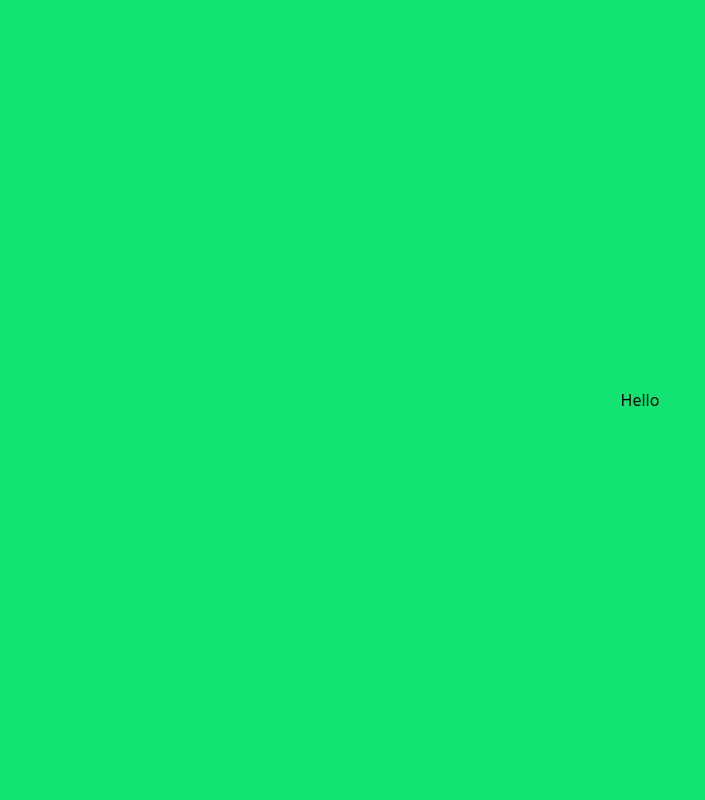
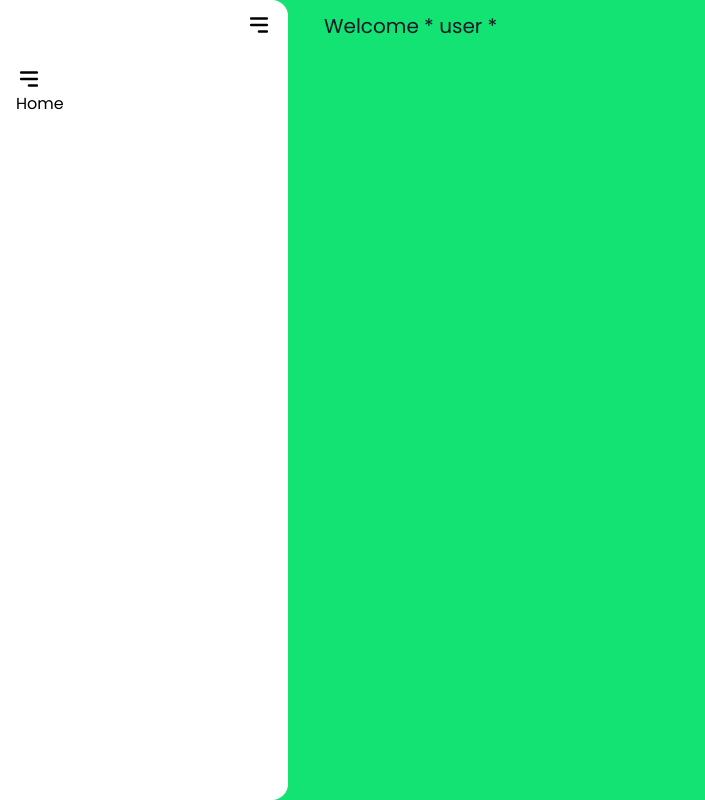
Before and after one commit to MiguelCamilo/Budget-Buddy-App, a React (Vite) app: page /dashboard in a window 1280 px wide. Shown: the whole page, without its empty margins (0-705 px from the left). Built offline with nearby package versions, Linux system fonts and the light colour scheme.

Commit message:
ADDED react-router-dom back adn started the navbar for the dashboard

```diff
--- a/package.json
+++ b/package.json
@@ -12,6 +12,7 @@
     "react": "^18.2.0",
     "react-dom": "^18.2.0",
     "react-icons": "^4.7.1",
+    "react-router-dom": "^6.8.2",
     "swiper": "^9.1.0"
   },
   "devDependencies": {
--- a/src/App.jsx
+++ b/src/App.jsx
@@ -1,20 +1,32 @@
-import { useState } from "react";
+import { useState, createContext } from "react";
+import { BrowserRouter, Routes, Route } from 'react-router-dom';
 import LoginCard from "./components/LoginCard/LoginCard";
 import SignUpCard from "./components/SignupCard/SignupCard";
 import Welcome from "./pages/Welcome";
 import Dashboard from "./components/Dashboard/Dashboard";
 import "./assets/App.css";
 
+const AuthContext = createContext(null);
+
 function App() {
 	const [user, setUser] = useState();
 	const [isUser, setIsUser] = useState(false);
 
 	return (
-	<>
-		{user ? <Welcome /> : isUser ? <LoginCard /> : <Dashboard />}
-	</>
-	)
-
+		<AuthContext.Provider value={{ user, setUser }}>
+			<BrowserRouter>
+						<Routes>
+							<Route
+								path="/dashboard"
+								element={user ? <Welcome /> : <Dashboard />}
+							/>
+							<Route path="/login" element={<LoginCard />} />
+							<Route path="/signup" element={<SignUpCard />} />
+							<Route exact path="/" element={<Welcome />} />
+						</Routes>
+			</BrowserRouter>
+		</AuthContext.Provider>
+	);
 }
 
 export default App;
--- a/src/assets/index.css
+++ b/src/assets/index.css
@@ -1,3 +1,9 @@
+@import url("https://fonts.googleapis.com/css2?family=Poppins:wght@100;200;300;400;500;600&display=swap");
+
 @tailwind base;
 @tailwind components;
 @tailwind utilities;
+
+body {
+    @apply font-poppins;
+  }
--- a/src/components/Dashboard/Dashboard.jsx
+++ b/src/components/Dashboard/Dashboard.jsx
@@ -1,10 +1,28 @@
+import { Link } from "react-router-dom"
+import { HiMenuAlt3 } from "react-icons/hi"
 
 export default function Dashboard() {
 
     return (
-        <div className="flex items-center justify-center h-screen w-screen bg-[#13e372]">
-            <h1>Hello</h1>
-        </div>
+
+        <section className="flex gap-6 bg-[#13e372]">
+            {/* side navbar  */}
+            <div className="bg-white min-h-screen w-72 px-4 text-black rounded-r-2xl">
+                {/* navbar container */}
+                <div className="flex py-3 justify-end">
+                    <HiMenuAlt3 size={26} className="cursor-pointer" />
+                </div>
+                <div className="mt-4 flex flex-col gap-4 relative">
+                    <Link to={'/'}>
+                        <div> <HiMenuAlt3 size={26}/> </div>
+                        <h2>Home</h2>
+                    </Link>
+                </div>
+            </div>
+            <div className="m-3 text-xl text-gray-900 font-semibold'">
+                Welcome * user *
+            </div>
+        </section>
 
     )
 }
--- a/src/components/LoginCard/LoginCard.jsx
+++ b/src/components/LoginCard/LoginCard.jsx
@@ -1,4 +1,4 @@
-
+import { Link } from "react-router-dom";
 
 const arrow = (
 	<svg
@@ -41,9 +41,9 @@ export default function LoginCard() {
 				{/* middle container */}
 				<div className="flex flex-col items-center justify-between my-8 space-y-2 md:space-y-0">
 					<p className="text-cyan-800 font-light">Dont' have an account?</p>
-					<a to="/signup" className="font-bold text-lg text-cyan-800">
+					<Link to="/signup" className="font-bold text-lg text-cyan-800">
 						Sign Up
-					</a>
+					</Link>
 				</div>
 
 				{/* next btn  */}
--- a/src/components/SignupCard/SignUpCard.jsx
+++ b/src/components/SignupCard/SignUpCard.jsx
@@ -1,3 +1,5 @@
+import { Link } from "react-router-dom";
+
 const arrow = (
 	<svg
 		xmlns="http://www.w3.org/2000/svg"
@@ -53,14 +55,14 @@ export default function LoginCard() {
 					</p>
 
 					{/* bottom buttons container */}
-					<a to="/login" className="font-normal">
+					<Link to="/login" className="font-normal">
 						<div className="flex flex-col space-x-0 space-y-6">
 							<button className="flex items-center justify-center py-2 px-4 space-x-3 border border-gray-300 rounded-lg shadow-lg hover:shadow-2xl hover:translate-y-0.5 duration-150 bg-cyan-600 text-white font-normal">
 								{/* <img src="/images/facebook.png" alt="" className="w-9" /> */}
 								Login
 							</button>
 						</div>
-					</a>
+					</Link>
 				</div>
 				<div>
 					{/* side image */}
--- a/src/pages/Welcome.jsx
+++ b/src/pages/Welcome.jsx
@@ -1,3 +1,4 @@
+import { Link } from "react-router-dom";
 
 
 export default function Welcome() {
@@ -14,31 +15,31 @@ export default function Welcome() {
 						{/* border */}
 						<div className="mt-10 border-b border-2 border-gray-300"></div>
 
-						<a to="/login" className="font-normal mt-10">
+						<Link to="/login" className="font-normal mt-10">
 							<div className="flex flex-col space-x-0 space-y-6">
 								<button className="flex items-center justify-center py-2 px-4 space-x-3 border border-gray-300 rounded-lg shadow-lg hover:shadow-2xl hover:translate-y-0.5 duration-150 bg-cyan-600 text-white font-normal">
 									{/* <img src="/images/facebook.png" alt="" className="w-9" /> */}
 									Login
 								</button>
 							</div>
-						</a>
+						</Link>
 								<div className="flex flex-col space-x-0 space-y-6 md:flex-row md:space-x-4 md:space-y-0">
-									<button className="flex items-center justify-center py-2 space-x-3 border border-gray-300 rounded-lg shadow-lg hover:shadow-2xl hover:translate-y-0.5 duration-150 w-full font-normal mt-5">
+									{/* <button className="flex items-center justify-center py-2 space-x-3 border border-gray-300 rounded-lg shadow-lg hover:shadow-2xl hover:translate-y-0.5 duration-150 w-full font-normal mt-5">
 										<img src="/images/google.png" alt="" className="w-9" />
 										<span className="font-normal">Google</span>
-									</button>
+									</button> */}
 								</div>
 
 								<div className="flex flex-col items-center justify-between my-8 space-y-2 md:space-y-0">
 									<p className="text-cyan-800 font-light">
 										Dont' have an account?
 									</p>
-									<a
-										to="/dashboard"
+									<Link
+										to="/signup"
 										className="font-bold text-lg text-cyan-800"
 									>
 										Sign Up
-									</a>
+									</Link>
 								</div>
 							</div>
 					</div>
--- a/tailwind.config.cjs
+++ b/tailwind.config.cjs
@@ -5,7 +5,12 @@ module.exports = {
     "./src/**/*.{js,ts,jsx,tsx}",
   ],
   theme: {
-    extend: {},
+    extend: {
+      fontFamily: {
+        poppins: "Poppins",
+        kaushan: "Kaushan Script",
+      },
+    },
   },
   plugins: [],
 }
```
Also changed, not shown: 1 other file (tests, documents, lock files or other folders).
